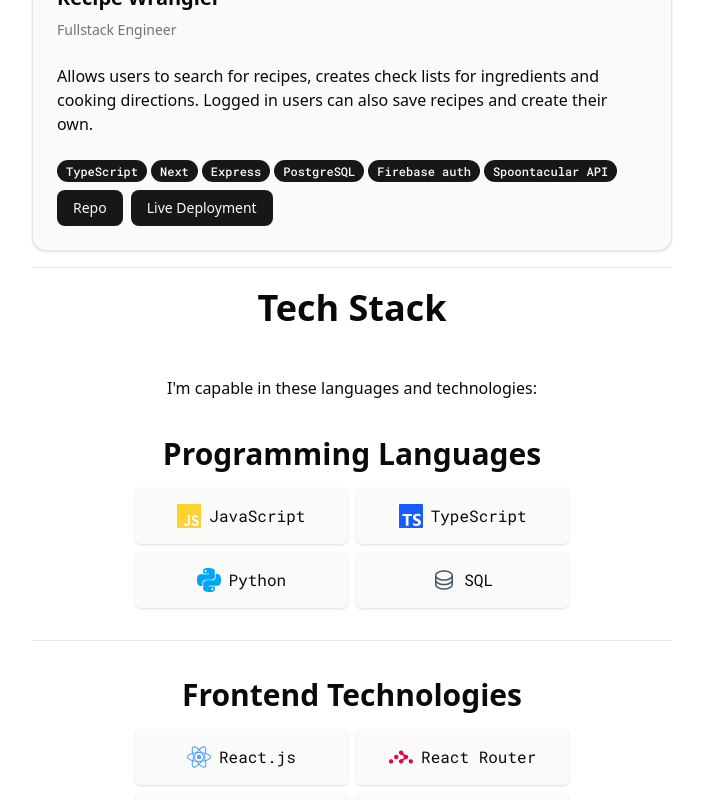
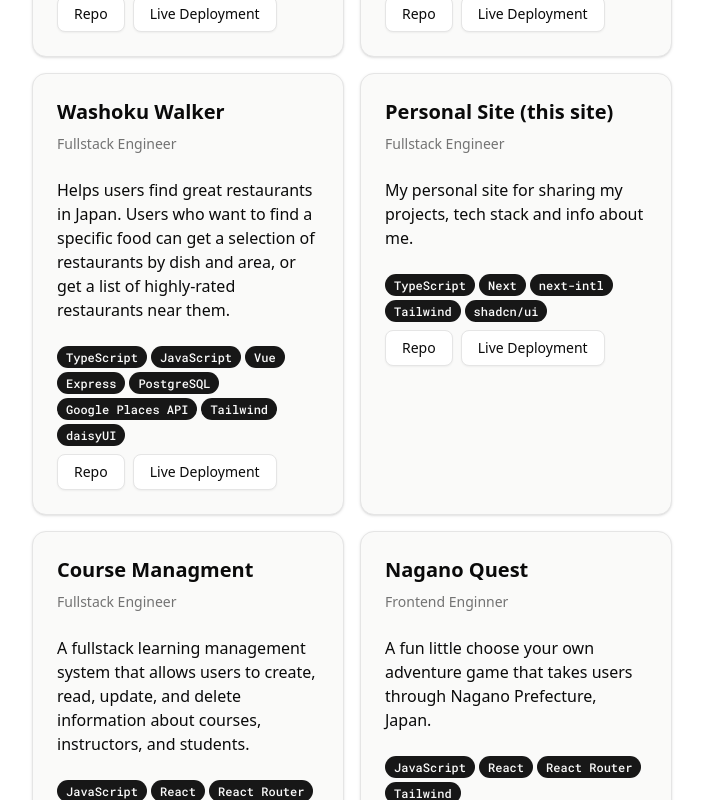
Before and after one commit to Justin-K-Ellis/personal-site.next, a Next.js app: page /en in a window 1280 px wide. Shown: the part 860-1660 px from the top of the page, without its empty margins (288-991 px from the left). Built offline with nearby package versions, Linux system fonts and the light colour scheme.

Commit message:
feat: add Nagano Quest data

```diff
--- a/src/app/[locale]/page.tsx
+++ b/src/app/[locale]/page.tsx
@@ -20,7 +20,7 @@ export default function Home() {
       <Hero />
       <hr />
       <Title text={t("projects")} />
-      <div>
+      <div className="flex flex-row gap-4 flex-wrap">
         {projects.map((project) => (
           <ProjectCard key={project.name} projectData={project} />
         ))}
--- a/src/assests/projectsData.ts
+++ b/src/assests/projectsData.ts
@@ -34,4 +34,56 @@ export const projects: ProjectCard[] = [
       "Spoontacular API",
     ],
   },
+  {
+    name: "Washoku Walker",
+    role: ["Fullstack Engineer"],
+    description:
+      "Helps users find great restaurants in Japan. Users who want to find a specific food can get a selection of restaurants by dish and area, or get a list of highly-rated restaurants near them.",
+    repoLink: "https://github.com/Justin-K-Ellis/Washoku-Walker",
+    deploymentLink: "https://washoku-walker.onrender.com/",
+    stack: [
+      "TypeScript",
+      "JavaScript",
+      "Vue",
+      "Express",
+      "PostgreSQL",
+      "Google Places API",
+      "Tailwind",
+      "daisyUI",
+    ],
+  },
+  {
+    name: "Personal Site (this site)",
+    role: ["Fullstack Engineer"],
+    description:
+      "My personal site for sharing my projects, tech stack and info about me.",
+    repoLink: "#",
+    deploymentLink: "#",
+    stack: ["TypeScript", "Next", "next-intl", "Tailwind", "shadcn/ui"],
+  },
+  {
+    name: "Course Managment",
+    role: ["Fullstack Engineer"],
+    description:
+      "A fullstack learning management system that allows users to create, read, update, and delete information about courses, instructors, and students.",
+    repoLink: "https://github.com/Justin-K-Ellis/course-management",
+    deploymentLink: "",
+    stack: [
+      "JavaScript",
+      "React",
+      "React Router",
+      "Express",
+      "PostgreSQL",
+      "Tailwind",
+    ],
+  },
+  {
+    name: "Nagano Quest",
+    role: ["Frontend Enginner"],
+    description:
+      "A fun little choose your own adventure game that takes users through Nagano Prefecture, Japan.",
+    repoLink: "https://github.com/Justin-K-Ellis/NaganoQuest.js",
+    deploymentLink: "https://nagano-quest-js.vercel.app/",
+    stack: ["JavaScript", "React", "React Router", "Tailwind"],
+  },
 ];
--- a/src/components/ProjectCard.tsx
+++ b/src/components/ProjectCard.tsx
@@ -21,7 +21,7 @@ export default function ProjectCard({ projectData }: ProjectCardProps) {
   const roles = arrayToString(projectData.role);
 
   return (
-    <Card className="bg-stone-50">
+    <Card className="bg-stone-50 md:w-1/3 grow">
       <CardHeader>
         <CardTitle className="text-xl">{projectData.name}</CardTitle>
         <CardDescription className="flex flex-row gap-1">
@@ -38,11 +38,11 @@ export default function ProjectCard({ projectData }: ProjectCardProps) {
           ))}
         </div>
         <div className="flex gap-2">
-          <Button>
+          <Button variant="outline">
             <Link href={projectData.repoLink}>Repo</Link>
           </Button>
           {projectData.deploymentLink && (
-            <Button>
+            <Button variant="outline">
               <Link href={projectData.deploymentLink}>Live Deployment</Link>
             </Button>
           )}
--- a/src/types.ts
+++ b/src/types.ts
@@ -10,13 +10,15 @@ export type TechBadge =
   | "Express"
   | "Firebase auth"
   | "Google Maps API"
+  | "Google Places API"
   | "JavaScript"
   | "Knex.js"
   | "Next"
+  | "next-intl"
   | "PostgreSQL"
   | "React Router"
   | "React"
-  | "shadcb/ui"
+  | "shadcn/ui"
   | "Spoontacular API"
   | "Tailwind"
   | "TypeScript"
```
